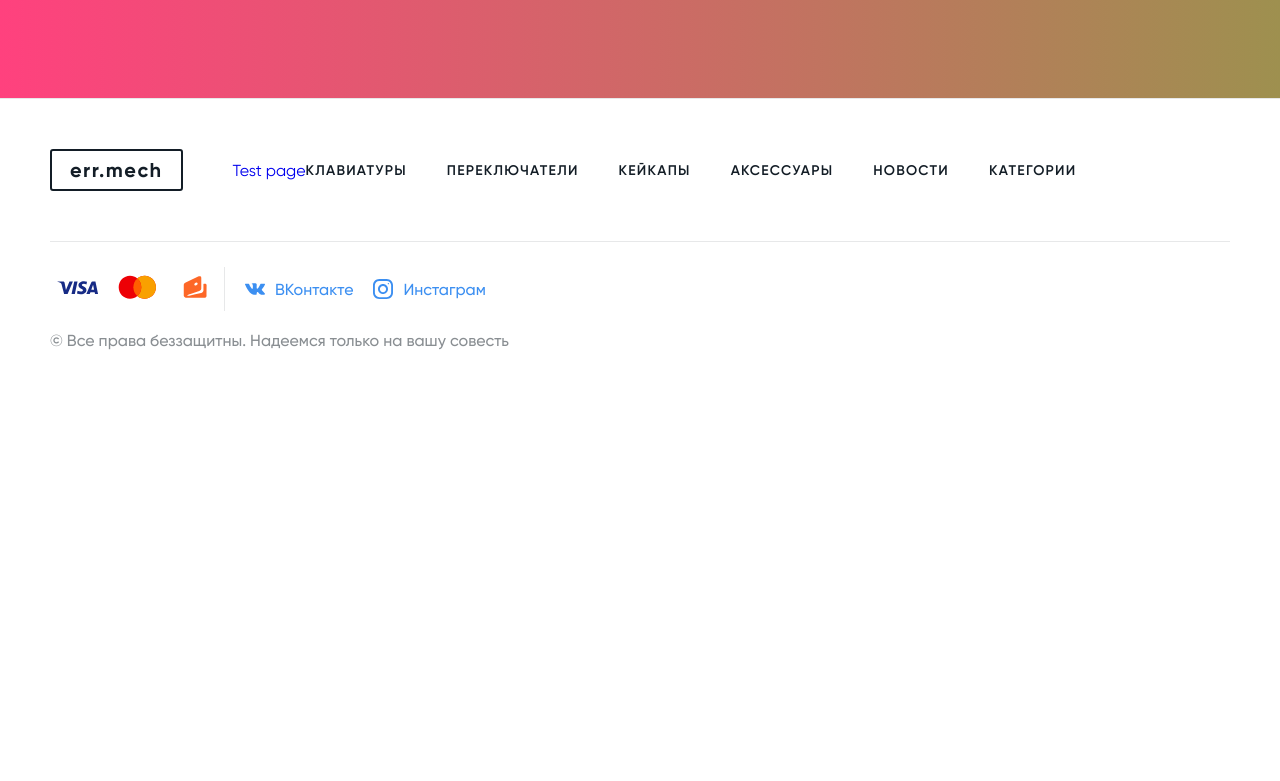
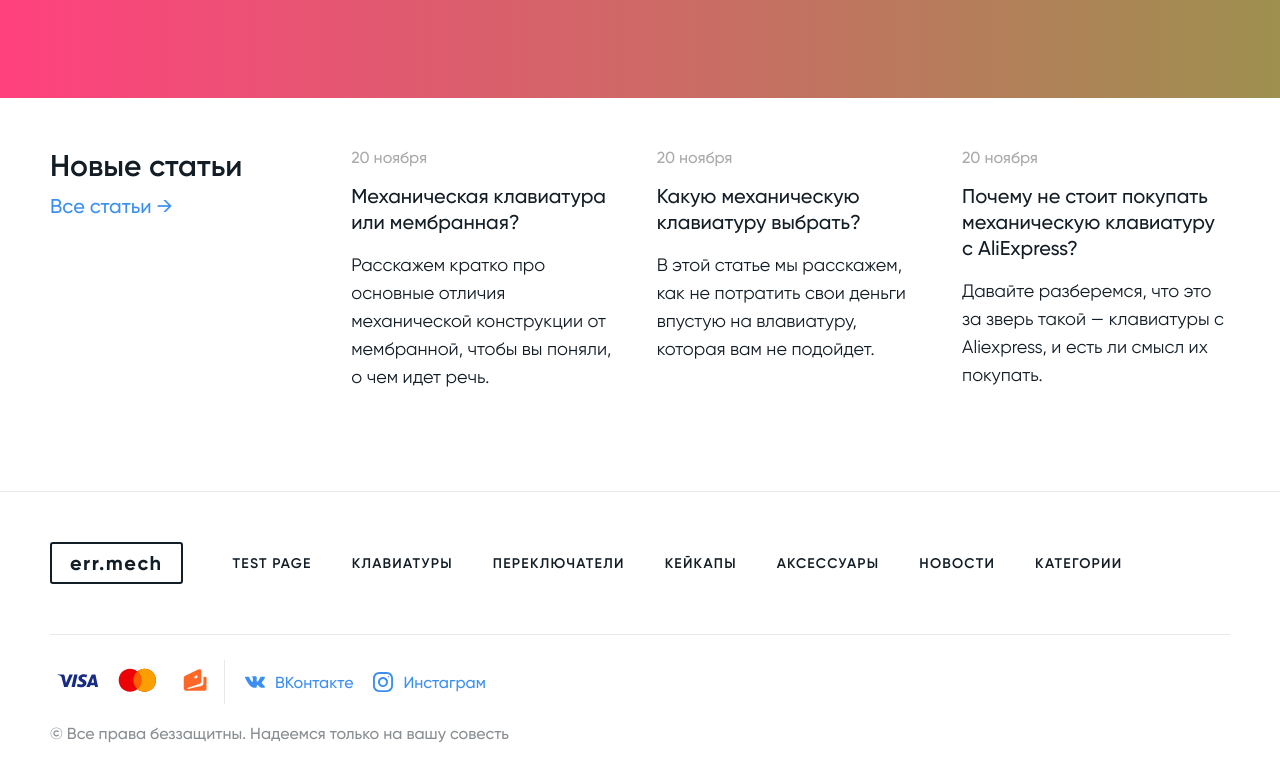
Before and after one commit to D1KANI/err-mech-frontend, a Nuxt app: page / in a window 1280 px wide. Shown: the part 1699-2480 px from the top of the page. Before the commit the page ends 2099 px from the top, so only its background shows below. Built offline with nearby package versions, Linux system fonts and the light colour scheme.

Commit message:
Index page News block

```diff
--- a/components/Gradient/GradientBlock.vue
+++ b/components/Gradient/GradientBlock.vue
@@ -3,7 +3,9 @@
     <div class="container">
       <div class="gradient__flex">
         <div class="gradient-head">
-          <p>Клавиатуры с RGB подсветкой</p>
+          <p>
+            Клавиатуры с RGB подсветкой
+          </p>
           <nuxt-link to="/" class="gradient-head__link">
             Подробнее
           </nuxt-link>
--- /dev/null
+++ b/components/NewsIndex/NewsIndexBlock.vue
@@ -0,0 +1,132 @@
+<template>
+  <section class="index-news">
+    <div class="container">
+      <div class="index-news__wrapper">
+        <div class="index-news__head">
+          <h2>Новые статьи</h2>
+          <a href="/articles.html" class="index-news__link">Все статьи →</a>
+        </div>
+        <div class="index-news__flex">
+          <NewsIndexItem
+            v-for="(item, index) in news"
+            :key="index"
+            :item="item"
+          />
+        </div>
+      </div>
+    </div>
+  </section>
+</template>
+<script>
+export default {
+  name: 'NewsIndexBlock',
+  data () {
+    return {
+      news: [
+        {
+          date: '20 ноября',
+          title: 'Механическая клавиатура или мембранная?',
+          content: 'Расскажем кратко про основные отличия механической конструкции от мембранной, чтобы вы поняли, о чем идет речь.'
+        },
+        {
+          date: '20 ноября',
+          title: 'Какую механическую клавиатуру выбрать?',
+          content: 'В этой статье мы расскажем, как не потратить свои деньги впустую на влавиатуру, которая вам не подойдет.'
+        },
+        {
+          date: '20 ноября',
+          title: 'Почему не стоит покупать механическую клавиатуру с AliExpress?',
+          content: 'Давайте разберемся, что это за зверь такой — клавиатуры с Aliexpress, и есть ли смысл их покупать.'
+        },
+        {
+          date: '20 ноября',
+          title: 'Уход за механической клавиатурой',
+          content: 'Расскажем, как правильно ухаживать за вашими клавиатурами'
+        }
+      ]
+    }
+  }
+}
+</script>
+<style lang="scss" scoped>
+.index-news {
+  margin: 50px 0 100px;
+  &__wrapper {
+    display: flex;
+    justify-content: space-between;
+  }
+  &__flex {
+    flex-grow: 1;
+    display: flex;
+    justify-content: space-between;
+  }
+  &__head {
+    min-width: calc((100% - 220px) / 5);
+    margin-right: 55px;
+  }
+  &__link {
+    position: relative;
+    display: block;
+    width: max-content;
+    color: $blue;
+    font-weight: 500;
+    font-size: 20px;
+    line-height: 24px;
+    margin-top: 10px;
+    &:before {
+      content: "";
+      display: block;
+      background-color: $blue;
+      height: 1px;
+      width: 0;
+      position: absolute;
+      bottom: 0;
+      left: 0;
+      transition: width 175ms ease-out;
+    }
+    &:hover::before {
+      width: 100%;
+    }
+  }
+}
+
+@media screen and (max-width: 1440px) {
+  .index-news {
+    &__head {
+      min-width: calc((100% - 75px) / 4);
+      margin-right: 25px;
+    }
+  }
+}
+
+@media screen and (max-width: 1220px) {
+  .index-news {
+    &__wrapper {
+      display: block;
+    }
+    &__head {
+      margin-bottom: 30px;
+      min-width: auto;
+    }
+  }
+}
+
+@media screen and (max-width: 620px) {
+  .index-news {
+    h2 {
+      text-align: center;
+    }
+    &__link {
+      margin: 10px auto 0;
+    }
+  }
+}
+
+@media screen and (max-width: 570px) {
+  .index-news {
+    &__flex {
+      display: block;
+    }
+  }
+}
+</style>
--- /dev/null
+++ b/components/NewsIndex/NewsIndexItem.vue
@@ -0,0 +1,102 @@
+<template>
+  <div class="new">
+    <p class="new__date">
+      {{ item.date }}
+    </p>
+    <a href="#" class="new__head">{{ item.title }}</a>
+    <p class="new__desc">
+      {{ item.content }}
+    </p>
+  </div>
+</template>
+<script>
+export default {
+  name: 'NewsIndexItem',
+  props: {
+    item: {
+      type: Object,
+      default () {
+        return {
+          date: '1 сенятбря',
+          title: 'Заголовок',
+          content: 'Текст'
+        }
+      }
+    }
+  }
+}
+</script>
+<style lang="scss" scoped>
+.new {
+  width: calc((100% - 165px) / 4);
+  &__date {
+    color: $lightGrey;
+    font-weight: 500;
+    font-size: 16px;
+    line-height: 19px;
+    margin-bottom: 16px;
+  }
+  &__head {
+    display: block;
+    color: $text;
+    font-weight: 500;
+    font-size: 22px;
+    line-height: 26px;
+    margin-bottom: 16px;
+    transition: color 150ms ease-out;
+    &:hover {
+      color: $blue;
+    }
+  }
+  &__desc {
+    font-size: 18px;
+    line-height: 28px;
+  }
+}
+
+@media screen and (max-width: 1720px) {
+  .new {
+    width: calc((100% - 120px) / 4);
+  }
+}
+
+@media screen and (max-width: 1440px) {
+  .new {
+    width: calc(100%  / 3 - 25px);
+    &__head {
+      font-size: 20px;
+    }
+    &:last-child {
+      display: none;
+    }
+  }
+}
+
+@media screen and (max-width: 1000px) {
+  .new {
+    width: calc((100% - 40px) / 3);
+  }
+}
+
+@media screen and (max-width: 920px) {
+  .new {
+    width: calc((100% - 30px) / 2);
+    &:nth-child(3) {
+      display: none;
+    }
+  }
+}
+
+@media screen and (max-width: 620px) {
+  .new {
+    width: calc((100% - 20px) / 2);
+  }
+}
+
+@media screen and (max-width: 570px) {
+  .new {
+    width: 100%;
+    margin-bottom: 30px;
+  }
+}
+</style>
--- a/components/ui/Nav.vue
+++ b/components/ui/Nav.vue
@@ -1,6 +1,6 @@
 <template>
   <nav class="nav">
-    <nuxt-link to="/test">Test page</nuxt-link>
+    <nuxt-link to="/test" class="nav__link">Test page</nuxt-link>
     <a href="#" class="nav__link">Клавиатуры</a>
     <a href="#" class="nav__link">Переключатели</a>
     <a href="#" class="nav__link">Кейкапы</a>
--- a/pages/index.vue
+++ b/pages/index.vue
@@ -3,6 +3,7 @@
     <SliderBlock />
     <ProductList />
     <GradientBlock />
+    <NewsIndexBlock />
   </main>
 </template>
 
```
